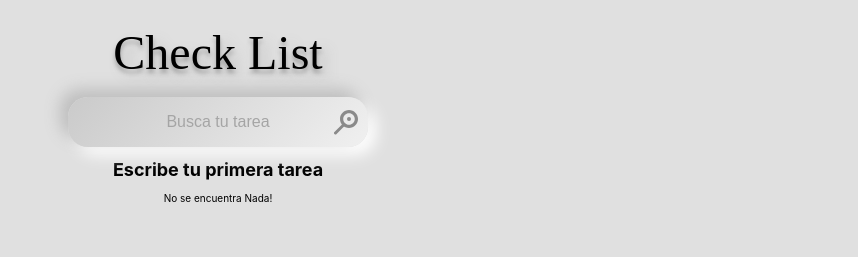
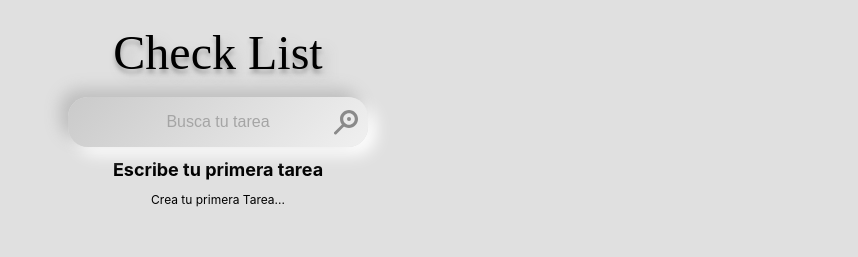
Before and after one commit to IngDonovan/todo-viteReactSass, a React (Vite) app: page / in a window 1280 px wide. Shown: the top 257 px of the page, without its empty margins (422-1280 px from the left). Built offline with nearby package versions, Linux system fonts and the light colour scheme; a web font is replaced by a local one.

Commit message:
new EmptyResultTodos

```diff
--- a/src/App/index.jsx
+++ b/src/App/index.jsx
@@ -10,6 +10,7 @@ import { TodoList } from '../TodoList';
 import { TodosLoading } from '../TodosLoading';
 import { TodosError } from '../TodosError';
 import { EmptyTodos } from '../EmptyTodos';
+import { EmptyResultTodos } from '../EmptyResultTodos';
 import { TodoItem } from '../TodoItem';
 
 import { CreateTodoButton } from '../CreateTodoButton';
@@ -55,10 +56,17 @@ function App() {
       <TodoList
         loading={loading}
         error={error}
+        totalTodos = {totalTodos}
         searchedTodos={searchedTodos}
+        searchText = {searchValue}
         onLoading={() => <TodosLoading />}
         onError={() => <TodosError />}
         onEmptyTodos={() => <EmptyTodos />}
+        onEmptyResultTodos={(searchText) =>
+        <EmptyResultTodos
+          searchText = {searchText}
+        />}
+
         render={todo => (
           <TodoItem
             key={todo.text}
@@ -69,22 +77,6 @@ function App() {
           />
         )}
       />
-
-      {/* <TodoList>
-        {loading && <TodosLoading />}
-        {error && <TodosError />}
-        {(!loading && searchedTodos.length === 0) && <EmptyTodos loading={loading} />}
-
-        {searchedTodos.map(todo => (
-          <TodoItem
-            key={todo.text}
-            text={todo.text}
-            completed={todo.completed}
-            onComplete={() => completeTodo(todo.text)}
-            onDelete={() => deleteTodo(todo.text)}
-          />
-        ))}
-      </TodoList> */}
 
       <CreateTodoButton
         setOpenModal = {setOpenModal}
--- /dev/null
+++ b/src/EmptyResultTodos/index.jsx
@@ -0,0 +1,11 @@
+import React from "react";
+import './EmptyResultTodos.scss'
+
+function EmptyResultTodos({searchText}) {
+
+    return (
+        <p>No hay resultados para {searchText}</p>
+    );
+}
+
+export { EmptyResultTodos };
--- a/src/EmptyTodos/index.jsx
+++ b/src/EmptyTodos/index.jsx
@@ -1,13 +1,10 @@
 import React from "react";
 import './EmptyTodos.scss'
 
-function EmptyTodos({loading}) {
+function EmptyTodos() {
 
-    //   console.log(loading);
-    return ( loading ?
+    return (
         <p>Crea tu primera Tarea...</p>
-        :
-        <p>No se encuentra Nada!</p>
     );
 }
 
--- a/src/TodoList/index.jsx
+++ b/src/TodoList/index.jsx
@@ -6,7 +6,8 @@ function TodoList (props) {
       <section className = 'container' >
         {props.loading && props.onLoading()}
         {props.error && props.onError()}
-        {(!props.loading && !props.searchedTodos.length) && props.onEmptyTodos()}
+        {(!props.loading && !props.totalTodos) && props.onEmptyTodos()}
+        {(!!props.totalTodos && !props.searchedTodos.length) && props.onEmptyResultTodos(props.searchText)}
 
         <ul className = 'list'>
           {props.searchedTodos.map(props.render)}
--- a/src/main.scss
+++ b/src/main.scss
@@ -17,4 +17,5 @@ body {
       sans-serif;
     -webkit-font-smoothing: antialiased;
     -moz-osx-font-smoothing: grayscale;
+    font-size: 1.2rem;
   }
```
Also changed, not shown: src/EmptyResultTodos/EmptyResultTodos.scss (added).
